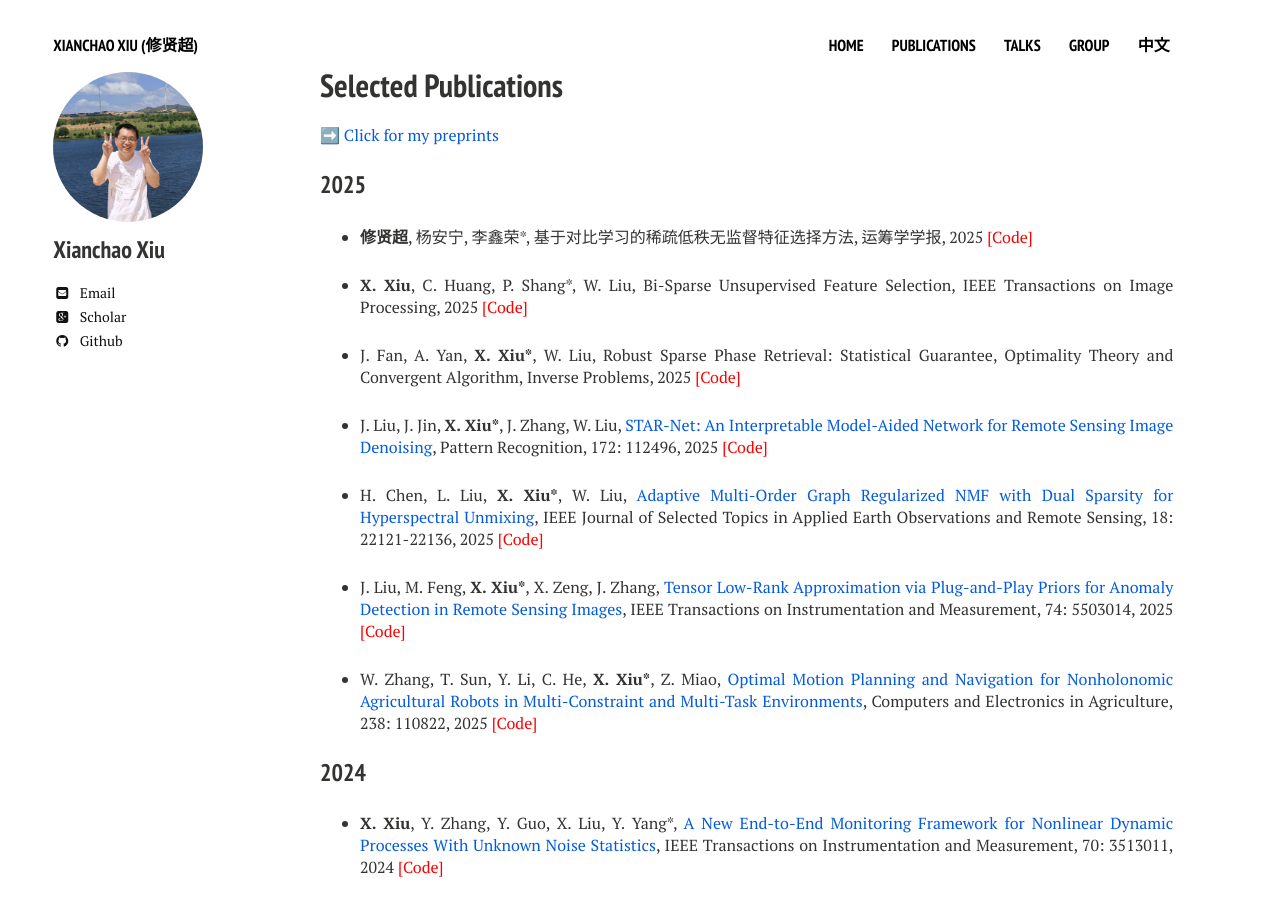
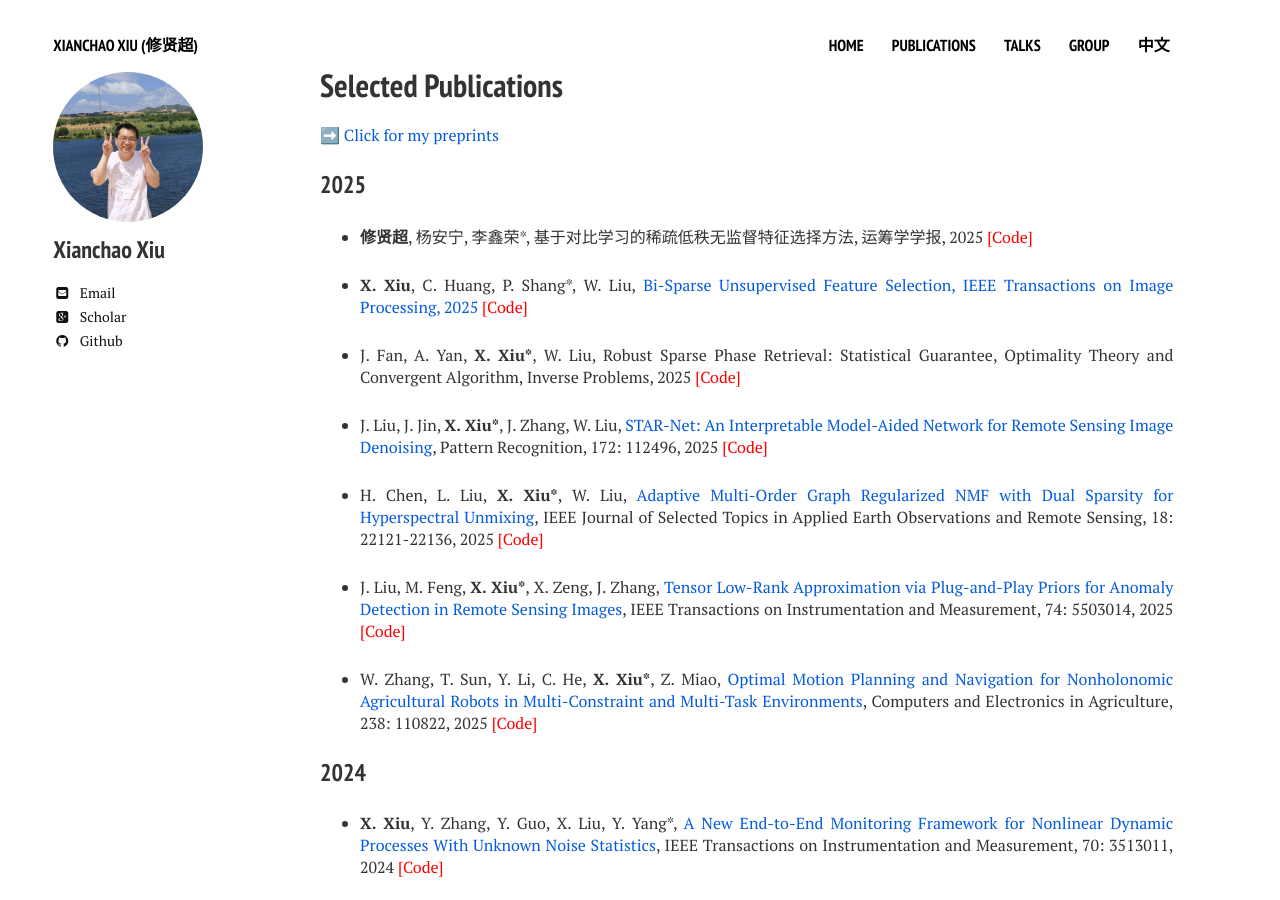
Before and after one commit to xianchaoxiu/xianchaoxiu.github.io, a Jekyll site: the page built from publications/index.md, in a window 1280 px wide and 900 px high. Built offline with Jekyll 4.4.1, drawn with Linux system fonts in a browser that asks for light colours; nearby versions of some CDN libraries.

Commit message:
Update index.md

```diff
--- a/publications/index.md
+++ b/publications/index.md
@@ -15,7 +15,11 @@ share: false
 
 * <b>修贤超</b>, 杨安宁, 李鑫荣*, 基于对比学习的稀疏低秩无监督特征选择方法, 运筹学学报, 2025 <a href="https://github.com/xianchaoxiu/DSCOFS-CL" class="textlink" target="_blank" style="color: red;">[Code]</a>
 
-* <b>X. Xiu</b>, C. Huang, P. Shang*, W. Liu, Bi-Sparse Unsupervised Feature Selection, IEEE Transactions on Image Processing, 2025 <a href="https://github.com/xianchaoxiu/BSUFS" class="textlink" target="_blank" style="color: red;">[Code]</a>
+* <b>X. Xiu</b>, C. Huang, P. Shang*, W. Liu, <a href="https://ieeexplore.ieee.org/document/11207158" class="textlink" target="_blank">Bi-Sparse Unsupervised Feature Selection, IEEE Transactions on Image Processing, 2025 <a href="https://github.com/xianchaoxiu/BSUFS" class="textlink" target="_blank" style="color: red;">[Code]</a>
+
+
+
+
 
 * J. Fan, A. Yan, <b>X. Xiu*</b>, W. Liu, Robust Sparse Phase Retrieval: Statistical Guarantee, Optimality Theory and Convergent Algorithm, Inverse Problems,  2025 <a href="https://github.com/xianchaoxiu/HPR" class="textlink" target="_blank" style="color: red;">[Code]</a>
 
```
